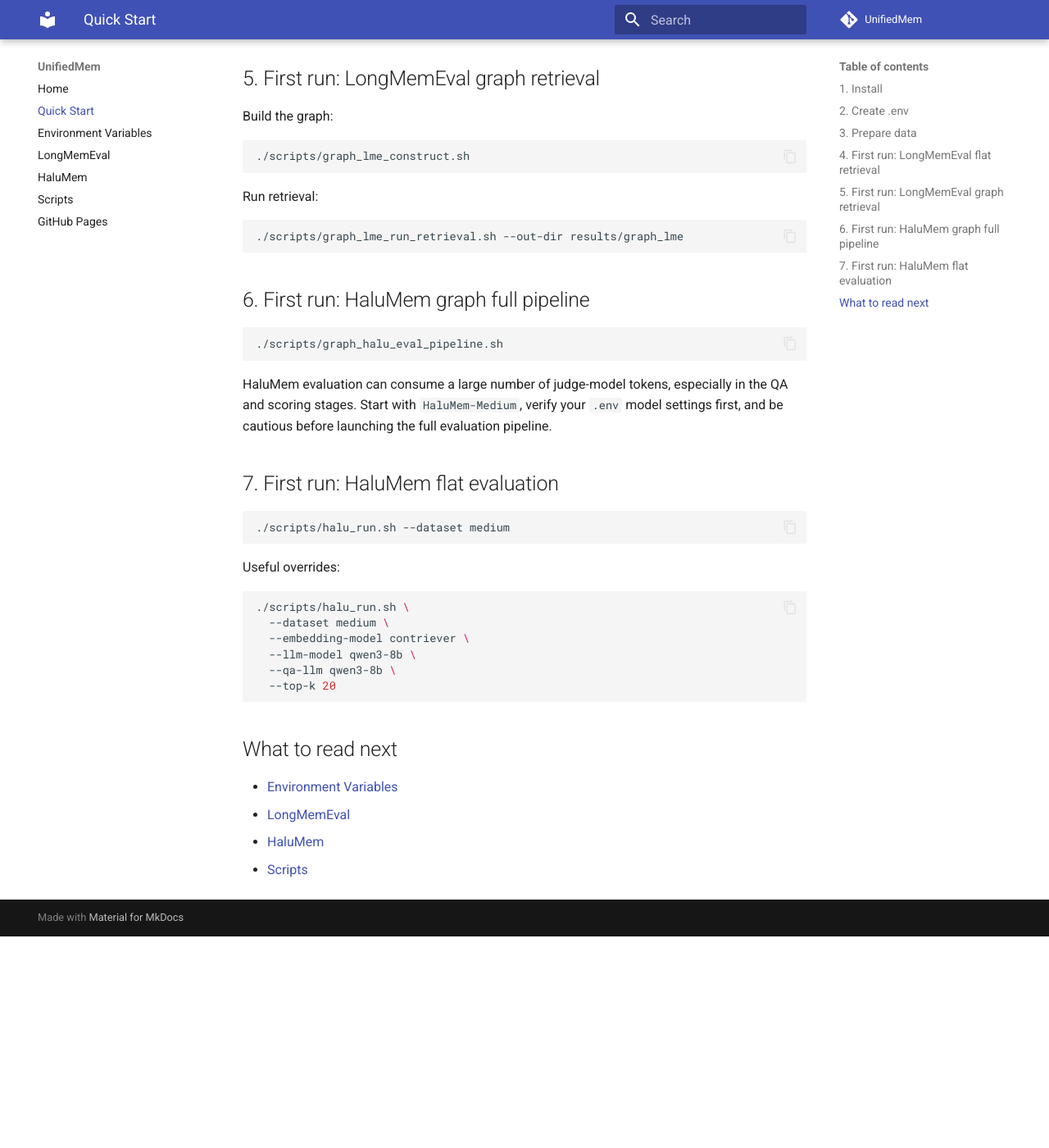
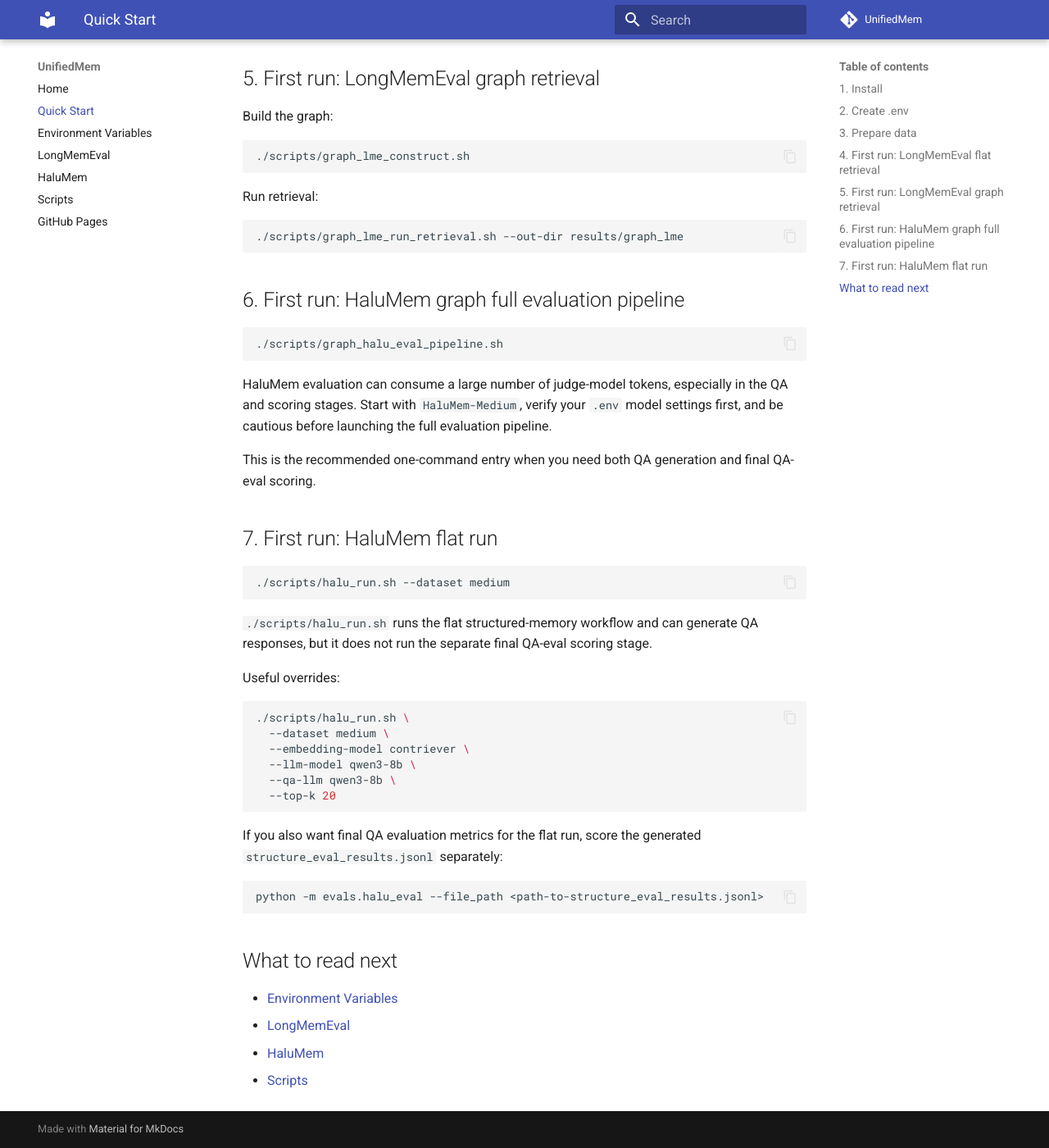
Before and after one commit to AvatarMemory/UnifiedMem, an MkDocs documentation site: the page built from docs/quickstart.md, in a window 1280 px wide and 1400 px high, scrolled down 1864 px. Shown: the whole window at 82% size. Built offline with MkDocs 1.6.1 and Material for MkDocs 9.7.7, drawn with Linux system fonts in a browser that asks for light colours; comment, search, counter and statistics services are not loaded; before the commit the page ends 3006 px from its top, so only the background shows below that.

````diff
--- a/docs/quickstart.md
+++ b/docs/quickstart.md
@@ -95,7 +95,7 @@ Run retrieval:
 ./scripts/graph_lme_run_retrieval.sh --out-dir results/graph_lme
 ```
 
-## 6. First run: HaluMem graph full pipeline
+## 6. First run: HaluMem graph full evaluation pipeline
 
 ```bash
 ./scripts/graph_halu_eval_pipeline.sh
@@ -103,11 +103,15 @@ Run retrieval:
 
 HaluMem evaluation can consume a large number of judge-model tokens, especially in the QA and scoring stages. Start with `HaluMem-Medium`, verify your `.env` model settings first, and be cautious before launching the full evaluation pipeline.
 
-## 7. First run: HaluMem flat evaluation
+This is the recommended one-command entry when you need both QA generation and final QA-eval scoring.
+
+## 7. First run: HaluMem flat run
 
 ```bash
 ./scripts/halu_run.sh --dataset medium
 ```
+
+`./scripts/halu_run.sh` runs the flat structured-memory workflow and can generate QA responses, but it does not run the separate final QA-eval scoring stage.
 
 Useful overrides:
 
@@ -120,6 +124,12 @@ Useful overrides:
   --top-k 20
 ```
 
+If you also want final QA evaluation metrics for the flat run, score the generated `structure_eval_results.jsonl` separately:
+
+```bash
+python -m evals.halu_eval --file_path <path-to-structure_eval_results.jsonl>
+```
+
 ## What to read next
 
 - [Environment Variables](environment.md)
````
Also changed, not shown: README-zh.md (+11 -7 lines), README.md (+11 -7 lines), docs/halumem.md (+12 -2 lines), docs/scripts.md (+1 -1 lines).
